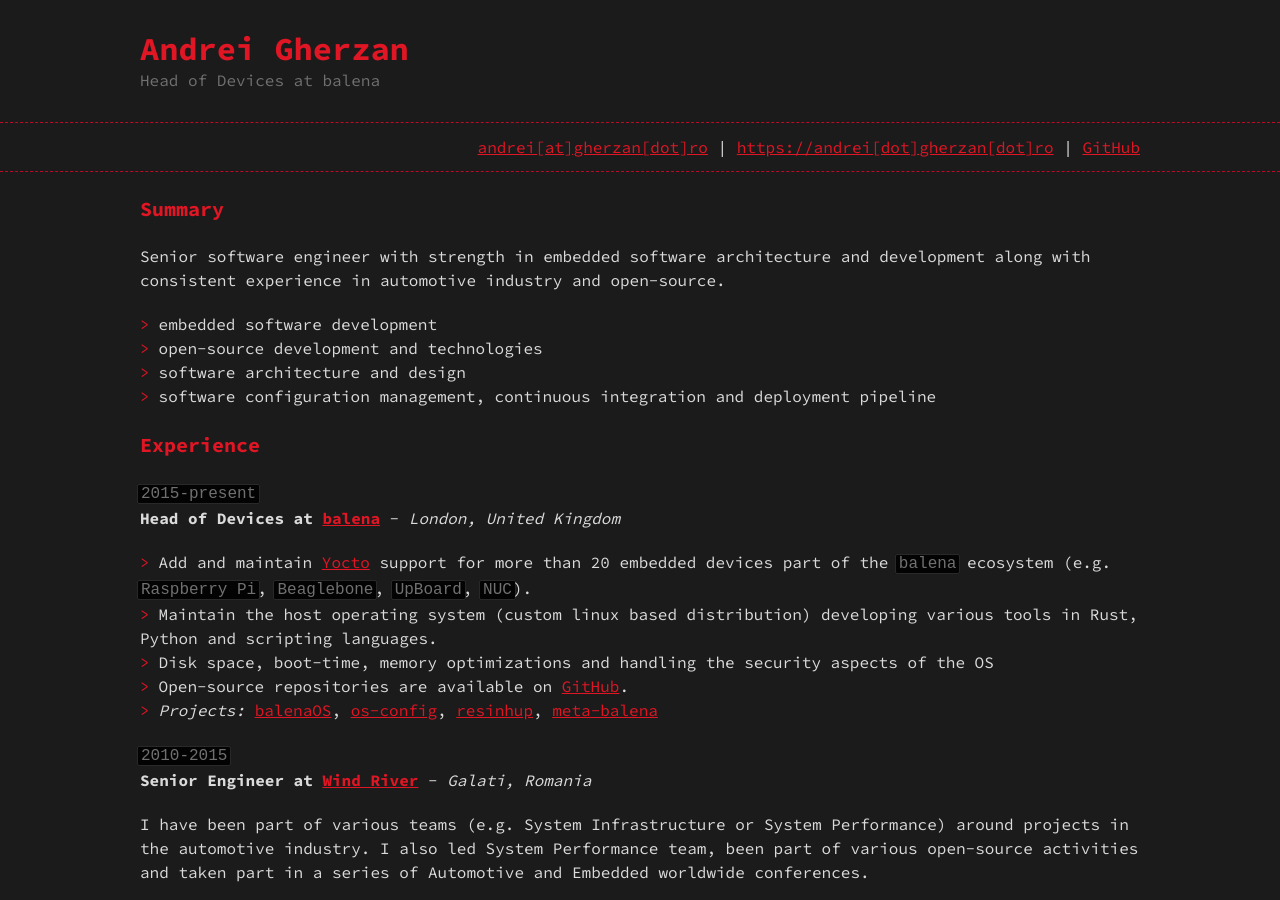
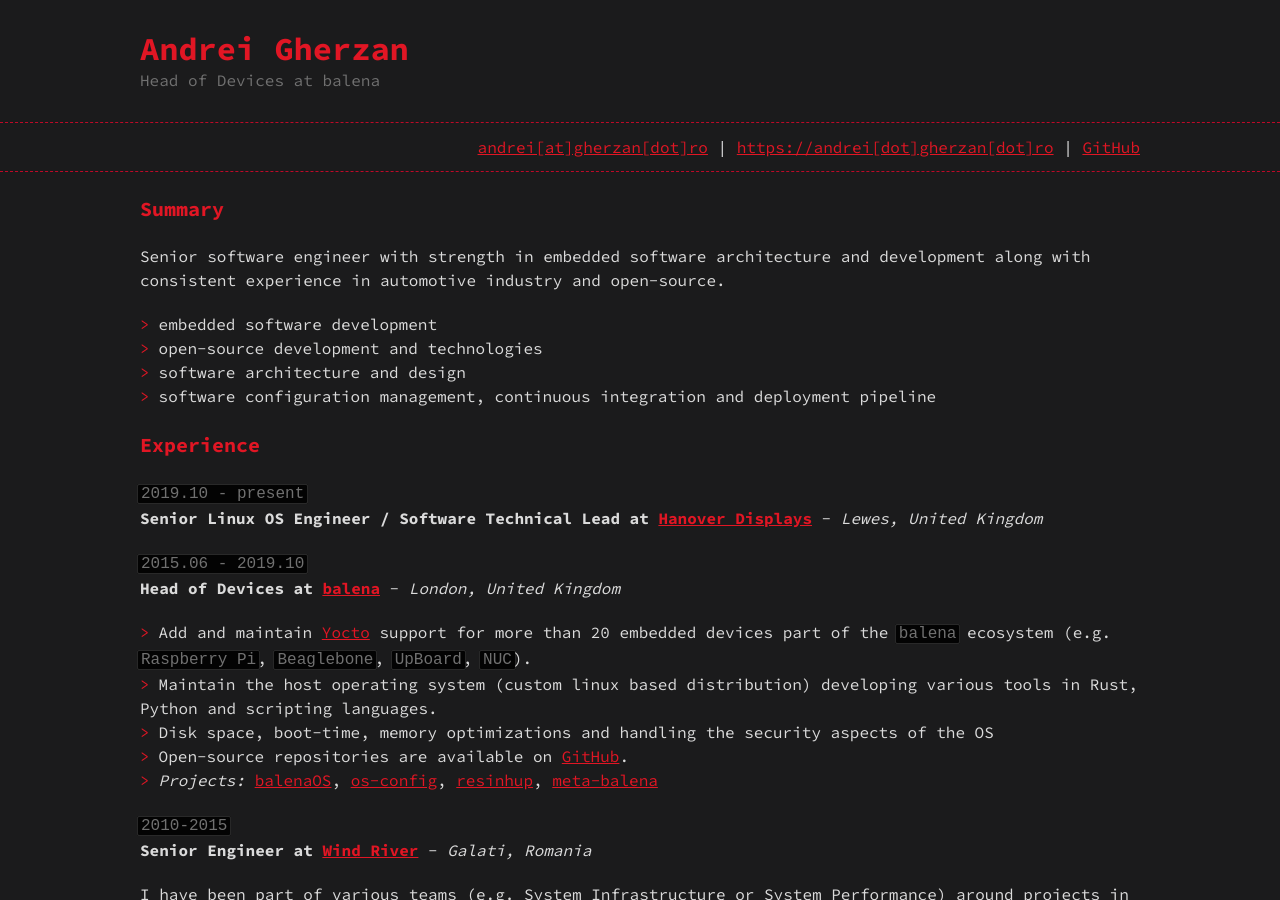
Before and after one commit to agherzan/andrei.gherzan.com, a Jekyll site: the page built from cv.md, in a window 1280 px wide and 900 px high. Built offline with Jekyll 4.4.1, drawn with Linux system fonts in a browser that asks for light colours.

Commit message:
cv.md: Update
Signed-off-by: Andrei Gherzan <andrei@gherzan.ro>

```diff
--- a/cv.md
+++ b/cv.md
@@ -14,7 +14,10 @@ Senior software engineer with strength in embedded software architecture and dev
 
 ## Experience
 
-`2015-present`
+`2019.10 - present`
+__Senior Linux OS Engineer / Software Technical Lead at [Hanover Displays](https://hanoverdisplays.com/)__ - _Lewes, United Kingdom_
+
+`2015.06 - 2019.10`
 __Head of Devices at [balena](https://www.balena.io/)__ - _London, United Kingdom_
 - Add and maintain [Yocto](https://www.yoctoproject.org/) support for more than 20 embedded devices part of the `balena` ecosystem (e.g. `Raspberry Pi`, `Beaglebone`, `UpBoard`, `NUC`).
 - Maintain the host operating system (custom linux based distribution) developing various tools in Rust, Python and scripting languages.
```
